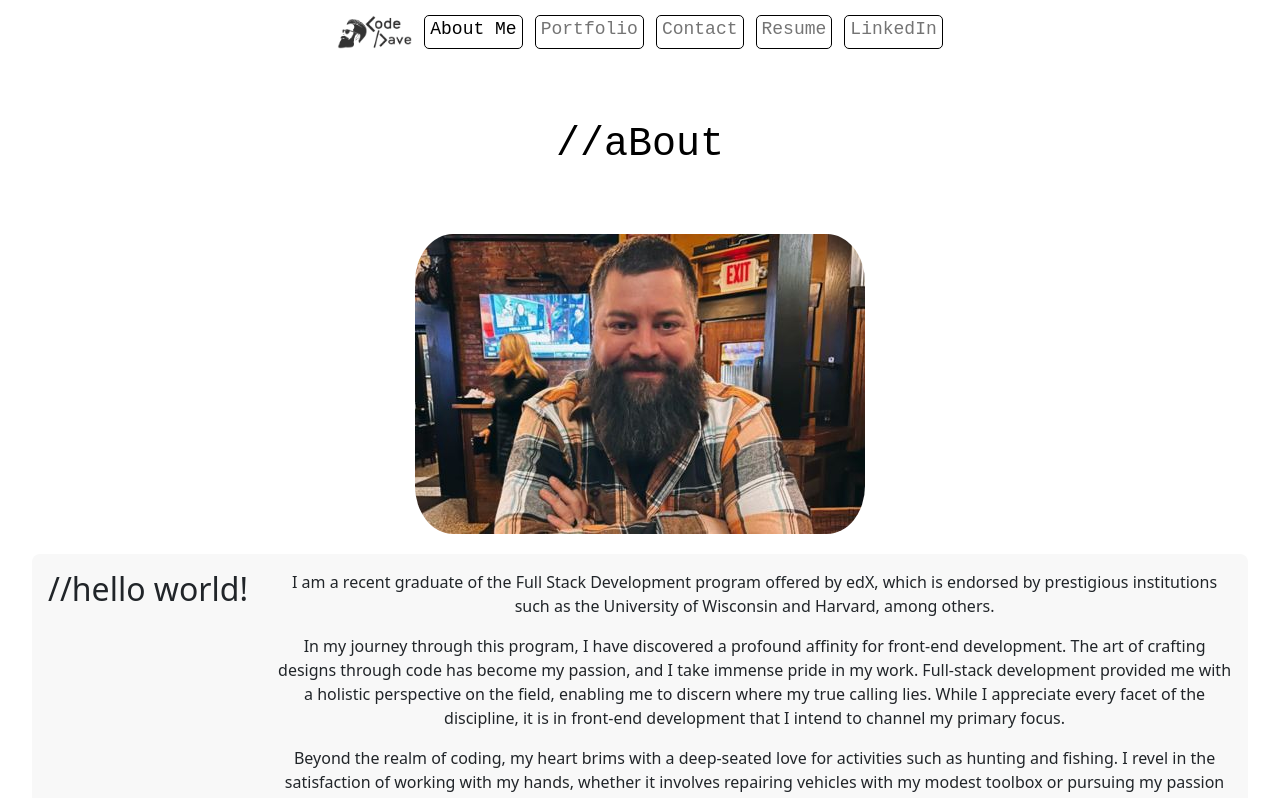
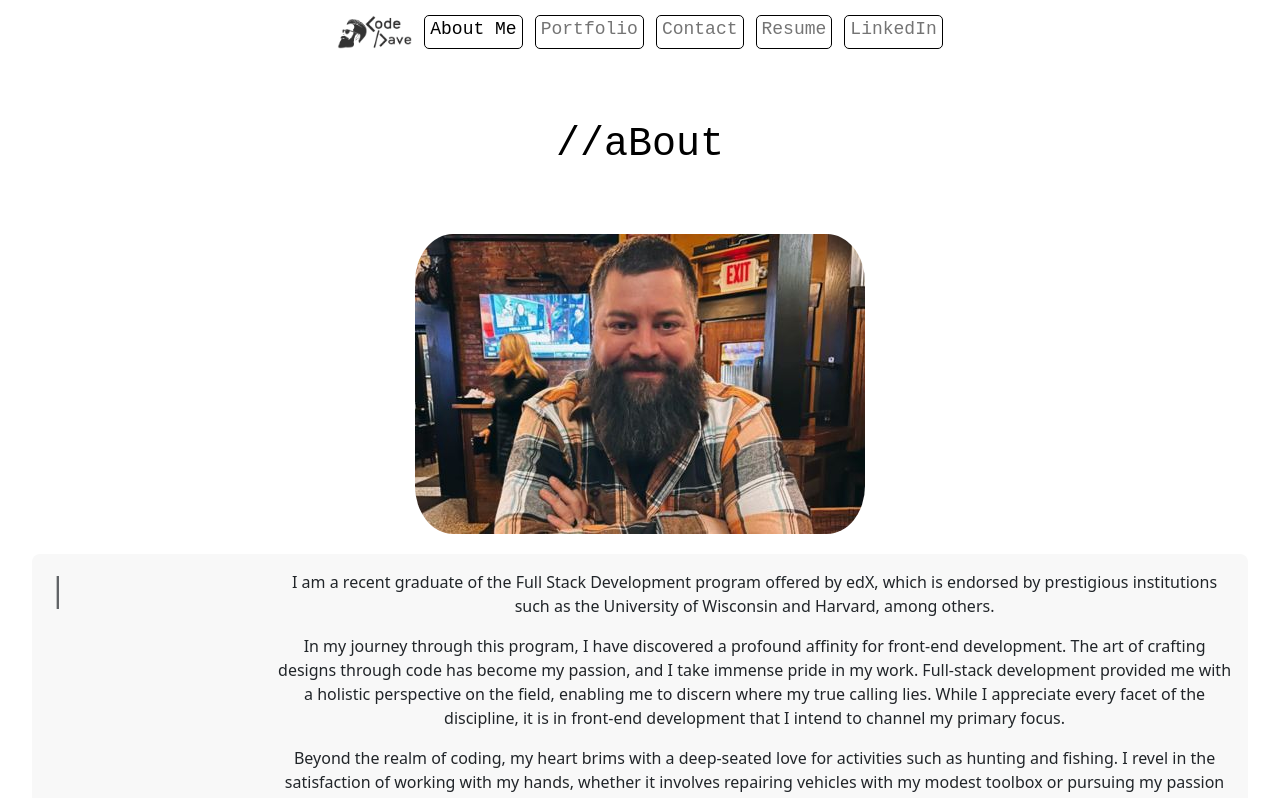
Before and after one commit to aidev13/react-portfolio, a React (Vite) app: page / in a window 1280 px wide. Shown: the top 798 px of the page. Built offline with nearby package versions, Linux system fonts and the light colour scheme.

Commit message:
WIP, typewriter animation -for fun

```diff
--- a/src/page/About.jsx
+++ b/src/page/About.jsx
@@ -1,29 +1,45 @@
+import Typewriter from 'typewriter-effect'
+
 import Header from "../components/Header"
 import "./page.css"
+
+const langTitle = {
+  fontSize: "22px",
+  textAlign: "center"
+}
+
 
 
 const About = () => {
   return (
     <>
       <Header>//aBout</Header>
-      <section>
+      <main>
         <div className="image_flex">
           <img src="/dave.jpg" className="img-fluid profile_pic_borderR" alt="Profile picture of owner, David Liebherr" />
         </div>
 
         <div className="about_grid_container">
-          <h2 className="about_title">//hello world!</h2>
+            <h2 className="about_title">
+              <Typewriter
+              options={{
+                strings: ['// hello world'],
+                autoStart: true,
+                loop: true,
+              }}
+            />
+            </h2>
             <div className="text-center about_content">
-                <p>I am a recent graduate of the Full Stack Development program offered by edX, which is endorsed by prestigious institutions such as the University of Wisconsin and Harvard, among others.
-                </p>
-                <p>In my journey through this program, I have discovered a profound affinity for front-end development. The art of crafting designs through code has become my passion, and I take immense pride in my work. Full-stack development provided me with a holistic perspective on the field, enabling me to discern where my true calling lies. While I appreciate every facet of the discipline, it is in front-end development that I intend to channel my primary focus.</p>
-                <p>Beyond the realm of coding, my heart brims with a deep-seated love for activities such as hunting and fishing. I revel in the satisfaction of working with my hands, whether it involves repairing vehicles with my modest toolbox or pursuing my passion for Brewers baseball and Packers football. But above all, my greatest source of joy is my cherished family, which includes my beloved wife, Stacey, and our precious children, Lacey and Cody. They are the radiant stars that illuminate the canvas of my life.
-                </p>
+              <p>I am a recent graduate of the Full Stack Development program offered by edX, which is endorsed by prestigious institutions such as the University of Wisconsin and Harvard, among others.
+              </p>
+              <p>In my journey through this program, I have discovered a profound affinity for front-end development. The art of crafting designs through code has become my passion, and I take immense pride in my work. Full-stack development provided me with a holistic perspective on the field, enabling me to discern where my true calling lies. While I appreciate every facet of the discipline, it is in front-end development that I intend to channel my primary focus.</p>
+              <p>Beyond the realm of coding, my heart brims with a deep-seated love for activities such as hunting and fishing. I revel in the satisfaction of working with my hands, whether it involves repairing vehicles with my modest toolbox or pursuing my passion for Brewers baseball and Packers football. But above all, my greatest source of joy is my cherished family, which includes my beloved wife, Stacey, and our precious children, Lacey and Cody. They are the radiant stars that illuminate the canvas of my life.
+              </p>
               <h3>This is for them.</h3>
             </div>
         </div>
 
-      </section>
+      </main>
     </>
   )
 }
```
